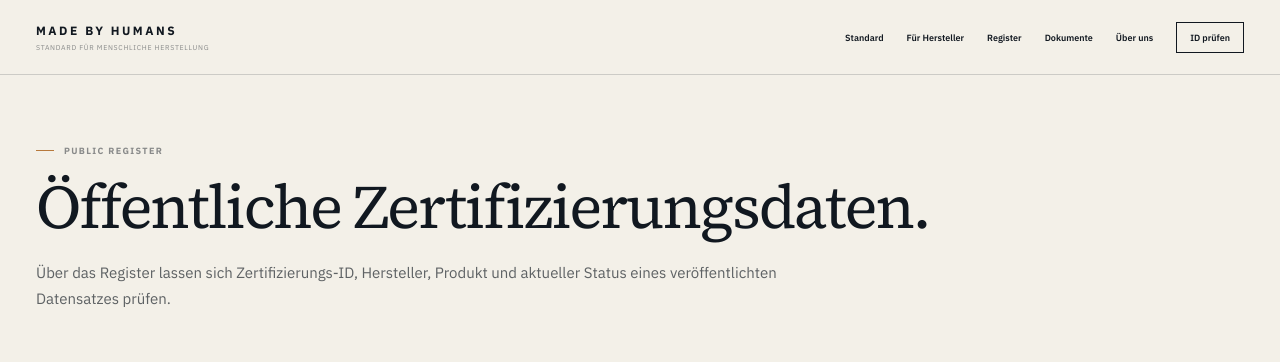
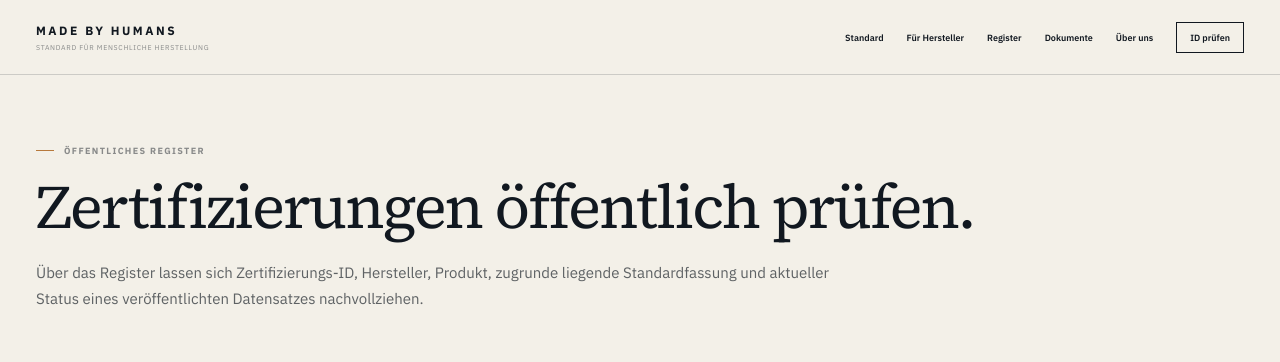
Before and after one commit to dennis-glaser-coder/human-certification-web, a Next.js app: page /register in a window 1280 px wide. Shown: the top 362 px of the page. Built offline with nearby package versions, Linux system fonts and the light colour scheme; no server answers; the database is empty.

Commit message:
Registerseite vollständig eindeutschen

```diff
--- a/src/app/register/page.js
+++ b/src/app/register/page.js
@@ -58,11 +58,11 @@ export default function RegisterPage() {
       <SiteHeader />
 
       <section className="pageHero shell registerHero">
-        <div className="eyebrow">PUBLIC REGISTER</div>
-        <h1>Öffentliche Zertifizierungsdaten.</h1>
+        <div className="eyebrow">ÖFFENTLICHES REGISTER</div>
+        <h1>Zertifizierungen öffentlich prüfen.</h1>
         <p className="lead">
-          Über das Register lassen sich Zertifizierungs-ID, Hersteller, Produkt und aktueller Status
-          eines veröffentlichten Datensatzes prüfen.
+          Über das Register lassen sich Zertifizierungs-ID, Hersteller, Produkt, zugrunde liegende Standardfassung
+          und aktueller Status eines veröffentlichten Datensatzes nachvollziehen.
         </p>
       </section>
 
```
